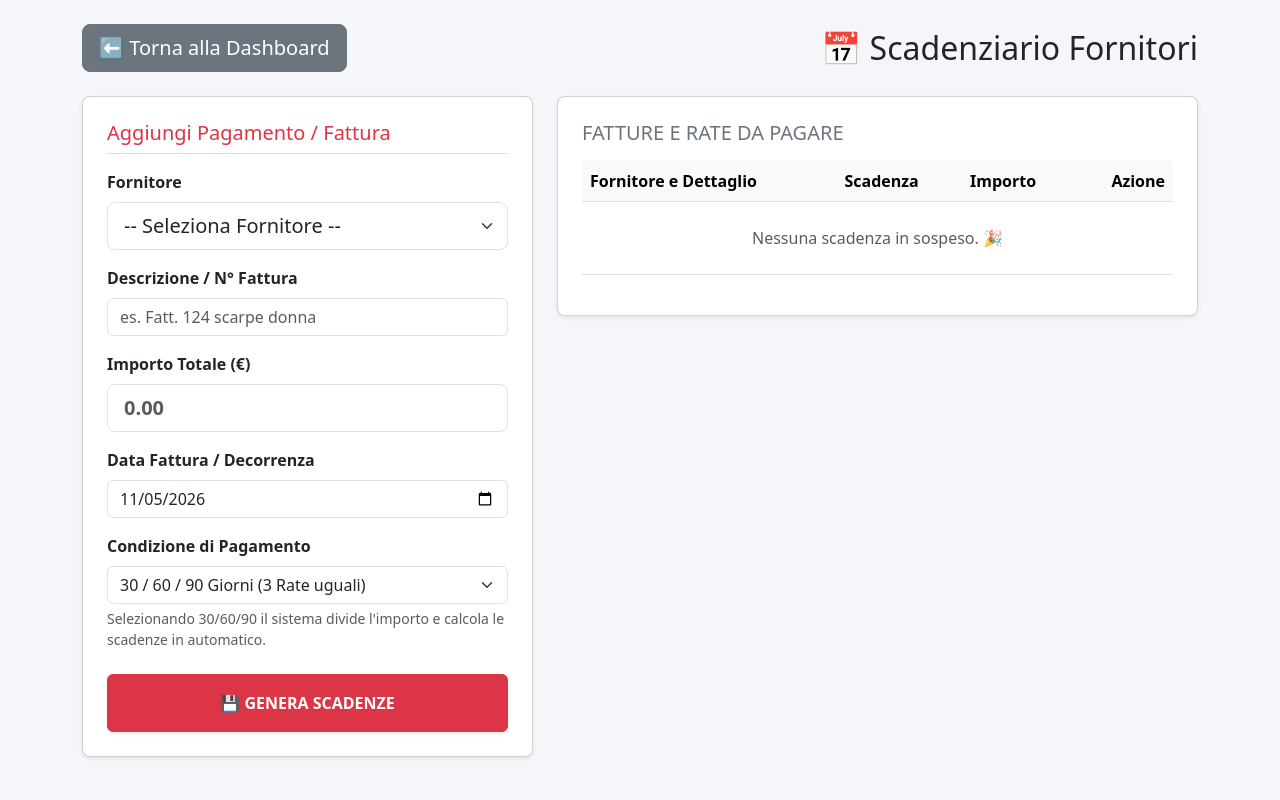
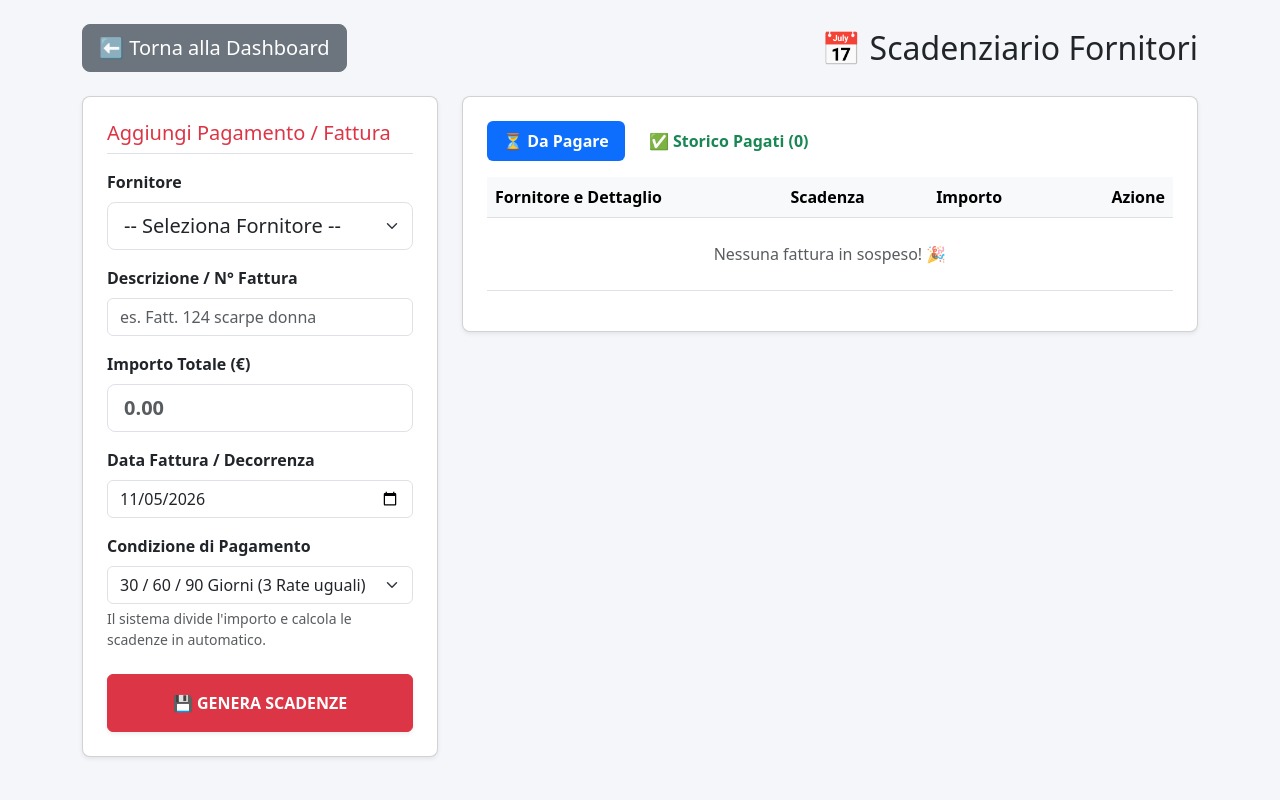
Before and after one commit to giovacto/gestionale-via-roma, a Flask app: page /scadenziario in a window 1280 px wide. Run offline with Flask 3, Linux system fonts and the light colour scheme; the visitor is signed in with stand-in values (Sample User, id 1).

Commit message:
Aggiunto storico pagamenti effettuati e riapertura scadenze

```diff
--- a/app.py
+++ b/app.py
@@ -662,7 +662,6 @@ def scadenziario():
         else:
             data_rif = datetime.strptime(data_rif_str, "%Y-%m-%d").date()
 
-        # Piani di pagamento rateali supportati
         piani = {
             "singola": [0],
             "30": [30],
@@ -677,7 +676,6 @@ def scadenziario():
 
         piano_scelto = piani.get(dilazione, [0])
 
-        # Se è scadenza singola con data specifica impostata a mano
         if dilazione == "singola":
             data_scadenza_str = request.form.get("data_scadenza")
             data_scad = (
@@ -694,7 +692,6 @@ def scadenziario():
             )
             db.session.add(scad)
         else:
-            # Calcolo rate
             is_fm = isinstance(piano_scelto, tuple) and piano_scelto[0] == "fm"
             offsets = piano_scelto[1] if is_fm else piano_scelto
             n_rate = len(offsets)
@@ -704,7 +701,6 @@ def scadenziario():
 
             for i, offset in enumerate(offsets):
                 num_rata = i + 1
-                # Compensazione centesimi sull'ultima rata
                 if num_rata == n_rate:
                     importo_effettivo = round(importo_totale - somma_assegnata, 2)
                 else:
@@ -731,9 +727,19 @@ def scadenziario():
         return redirect(url_for("scadenziario"))
 
     lista_fornitori = Fornitore.query.order_by(Fornitore.nome.asc()).all()
+
+    # Scadenze aperte
     lista_scadenze = (
         Scadenza.query.filter_by(pagato=False)
         .order_by(Scadenza.data_scadenza.asc())
+        .all()
+    )
+
+    # Scadenze già pagate (ultime 50 saldate)
+    scadenze_saldate = (
+        Scadenza.query.filter_by(pagato=True)
+        .order_by(Scadenza.data_scadenza.desc())
+        .limit(50)
         .all()
     )
 
@@ -742,6 +748,7 @@ def scadenziario():
         "scadenziario.html",
         fornitori=lista_fornitori,
         scadenze=lista_scadenze,
+        scadenze_saldate=scadenze_saldate,
         oggi=oggi,
     )
 
@@ -758,5 +765,18 @@ def paga_scadenza(id):
     return redirect(url_for("scadenziario"))
 
 
+@app.route("/scadenziario/riapri/<int:id>", methods=["POST"])
+@login_required
+def riapri_scadenza(id):
+    scadenza = Scadenza.query.get_or_404(id)
+    scadenza.pagato = False
+    db.session.commit()
+    flash(
+        f"🔄 Pagamento di {scadenza.fornitore.nome} ripristinato nello scadenziario attivo!",
+        "info",
+    )
+    return redirect(url_for("scadenziario"))
+
+
 if __name__ == "__main__":
     app.run(debug=True, port=5000)
--- a/templates/scadenziario.html
+++ b/templates/scadenziario.html
@@ -17,6 +17,11 @@
 
         .in-scadenza {
             border-left: 5px solid #ffc107 !important;
+        }
+
+        .pagata-row {
+            border-left: 5px solid #198754 !important;
+            opacity: 0.85;
         }
     </style>
 </head>
@@ -41,8 +46,8 @@
         {% endwith %}
 
         <div class="row g-4">
-            <!-- FORM INSERIMENTO SCADENZA / RATE -->
-            <div class="col-12 col-md-5">
+            <!-- COLONNA FORM: AGGIUNGI PAGAMENTO -->
+            <div class="col-12 col-lg-4">
                 <div class="card shadow-sm p-4 bg-white rounded-3">
                     <h3 class="h5 text-danger border-bottom pb-2 mb-3">Aggiungi Pagamento / Fattura</h3>
                     <form action="/scadenziario" method="POST">
@@ -88,8 +93,8 @@
                                 <option value="30_60_90_fm">30 / 60 / 90 gg Fine Mese (3 Rate uguali)</option>
                                 <option value="60_90_120_fm">60 / 90 / 120 gg Fine Mese (3 Rate uguali)</option>
                             </select>
-                            <div class="form-text">Selezionando 30/60/90 il sistema divide l'importo e calcola le
-                                scadenze in automatico.</div>
+                            <div class="form-text">Il sistema divide l'importo e calcola le scadenze in automatico.
+                            </div>
                         </div>
 
                         <div class="mb-3" id="box_data_scadenza" style="display: none;">
@@ -104,10 +109,30 @@
                 </div>
             </div>
 
-            <!-- TABELLA FATTURE DA PAGARE -->
-            <div class="col-12 col-md-7">
+            <!-- COLONNA TABELLE: DA PAGARE & STORICO PAGATI -->
+            <div class="col-12 col-lg-8">
                 <div class="card shadow-sm p-4 bg-white rounded-3">
-                    <h3 class="h5 text-secondary text-uppercase mb-3">Fatture e Rate da Pagare</h3>
+                    <ul class="nav nav-pills mb-3" id="pills-tab" role="tablist">
+                        <li class="nav-item" role="presentation">
+                            <button class="nav-link active fw-bold position-relative me-2" id="pills-dapagare-tab"
+                                data-bs-toggle="pill" data-bs-target="#pills-dapagare" type="button" role="tab">
+                                ⏳ Da Pagare
+                                {% if scadenze|length > 0 %}
+                                <span class="badge bg-danger ms-1">{{ scadenze|length }}</span>
+                                {% endif %}
+                            </button>
+                        </li>
+                        <li class="nav-item" role="presentation">
+                            <button class="nav-link fw-bold text-success" id="pills-storico-tab" data-bs-toggle="pill"
+                                data-bs-target="#pills-storico" type="button" role="tab">
+                                ✅ Storico Pagati ({{ scadenze_saldate|length }})
+                            </button>
+                        </li>
+                    </ul>
+
+                    <div class="tab-content" id="pills-tabContent">
+                        <!-- TAB 1: FATTURE DA PAGARE -->
+                        <div class="tab-pane fade show active" id="pills-dapagare" role="tabpanel">
                             <div class="table-responsive">
                                 <table class="table table-hover align-middle">
                                     <thead class="table-light">
@@ -127,8 +152,8 @@
                                                 <small class="text-muted">{{ scadenza.descrizione }}</small>
                                             </td>
                                             <td>
-                                        {% if scadenza.data_scadenza < oggi %} <span class="badge bg-danger">SCADUTA ({{
-                                            scadenza.data_scadenza.strftime('%d/%m/%Y') }})</span>
+                                                {% if scadenza.data_scadenza < oggi %} <span class="badge bg-danger">
+                                                    SCADUTA ({{ scadenza.data_scadenza.strftime('%d/%m/%Y') }})</span>
                                                     {% elif scadenza.data_scadenza == oggi %}
                                                     <span class="badge bg-warning text-dark">OGGI ({{
                                                         scadenza.data_scadenza.strftime('%d/%m/%Y') }})</span>
@@ -141,8 +166,9 @@
                                             <td class="text-end">
                                                 <form action="/scadenziario/paga/{{ scadenza.id }}" method="POST"
                                                     style="display:inline;">
-                                            <button type="submit" class="btn btn-success btn-sm fw-bold shadow-sm">
-                                                ✅ PAGATO
+                                                    <button type="submit"
+                                                        class="btn btn-success btn-sm fw-bold shadow-sm">
+                                                        ✅ SEGNA PAGATO
                                                     </button>
                                                 </form>
                                             </td>
@@ -150,12 +176,61 @@
                                         {% else %}
                                         <tr>
                                             <td colspan="4" class="text-center text-muted py-4">
-                                        Nessuna scadenza in sospeso. 🎉
+                                                Nessuna fattura in sospeso! 🎉
                                             </td>
                                         </tr>
                                         {% endfor %}
                                     </tbody>
                                 </table>
+                            </div>
+                        </div>
+
+                        <!-- TAB 2: STORICO PAGAMENTI EFFETTUATI -->
+                        <div class="tab-pane fade" id="pills-storico" role="tabpanel">
+                            <div class="table-responsive">
+                                <table class="table table-hover align-middle">
+                                    <thead class="table-light">
+                                        <tr>
+                                            <th>Fornitore e Dettaglio</th>
+                                            <th>Data Scadenza</th>
+                                            <th>Importo Pagato</th>
+                                            <th class="text-end">Riapri</th>
+                                        </tr>
+                                    </thead>
+                                    <tbody>
+                                        {% for scadenza in scadenze_saldate %}
+                                        <tr class="pagata-row">
+                                            <td>
+                                                <strong>{{ scadenza.fornitore.nome }}</strong><br>
+                                                <small class="text-muted">{{ scadenza.descrizione }}</small>
+                                            </td>
+                                            <td>
+                                                <span class="badge bg-success">PAGATA ({{
+                                                    scadenza.data_scadenza.strftime('%d/%m/%Y') }})</span>
+                                            </td>
+                                            <td class="fw-bold text-success">€ {{ "%.2f"|format(scadenza.importo) }}
+                                            </td>
+                                            <td class="text-end">
+                                                <form action="/scadenziario/riapri/{{ scadenza.id }}" method="POST"
+                                                    style="display:inline;">
+                                                    <button type="submit" class="btn btn-outline-secondary btn-sm"
+                                                        title="Annulla pagamento e riporta tra quelle da pagare">
+                                                        ↩️ Riapri
+                                                    </button>
+                                                </form>
+                                            </td>
+                                        </tr>
+                                        {% else %}
+                                        <tr>
+                                            <td colspan="4" class="text-center text-muted py-4">
+                                                Nessun pagamento saldato registrato finora.
+                                            </td>
+                                        </tr>
+                                        {% endfor %}
+                                    </tbody>
+                                </table>
+                            </div>
+                        </div>
                     </div>
                 </div>
             </div>
```
Lines whose indentation alone changed are shown as unchanged.
